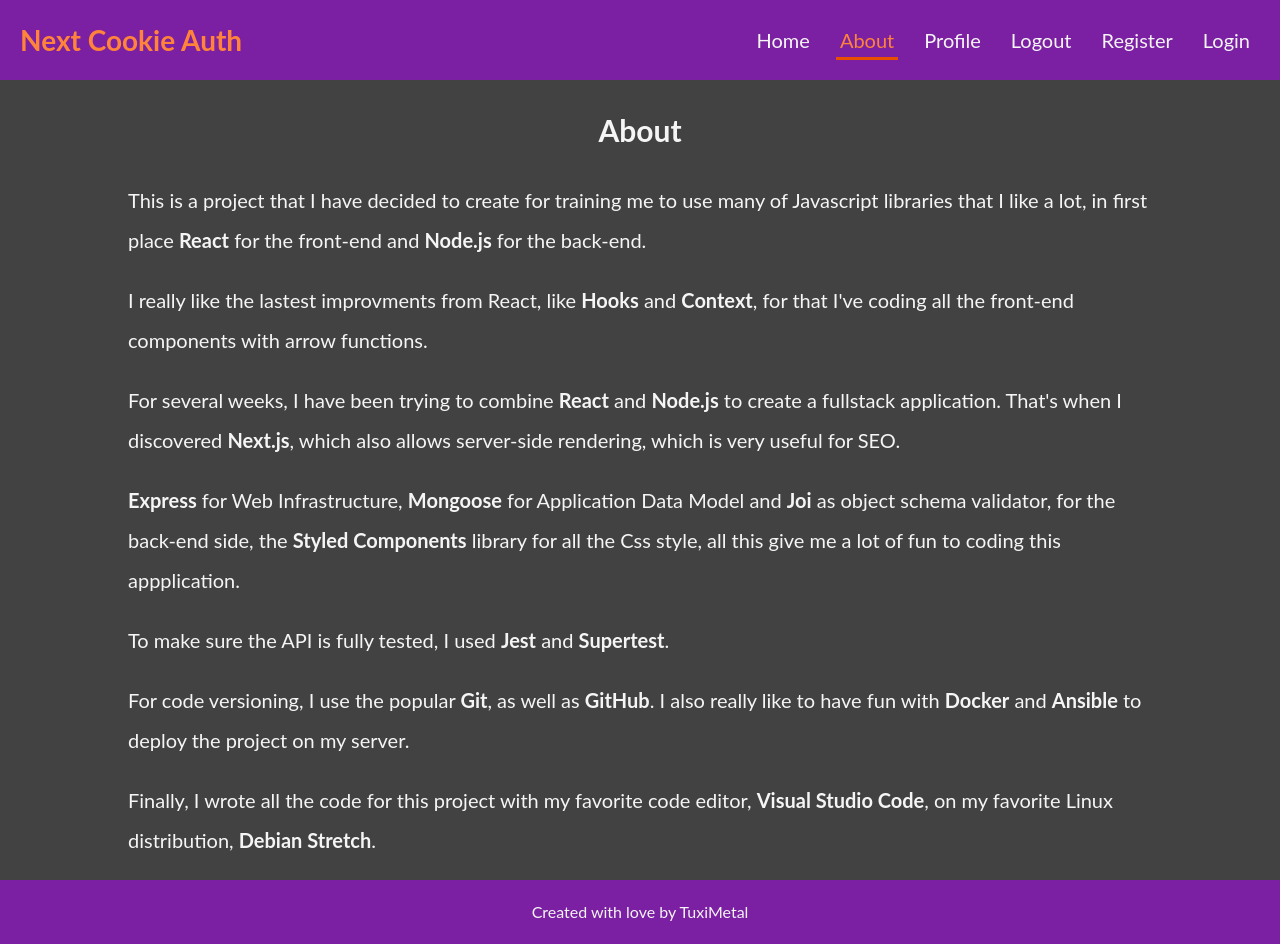
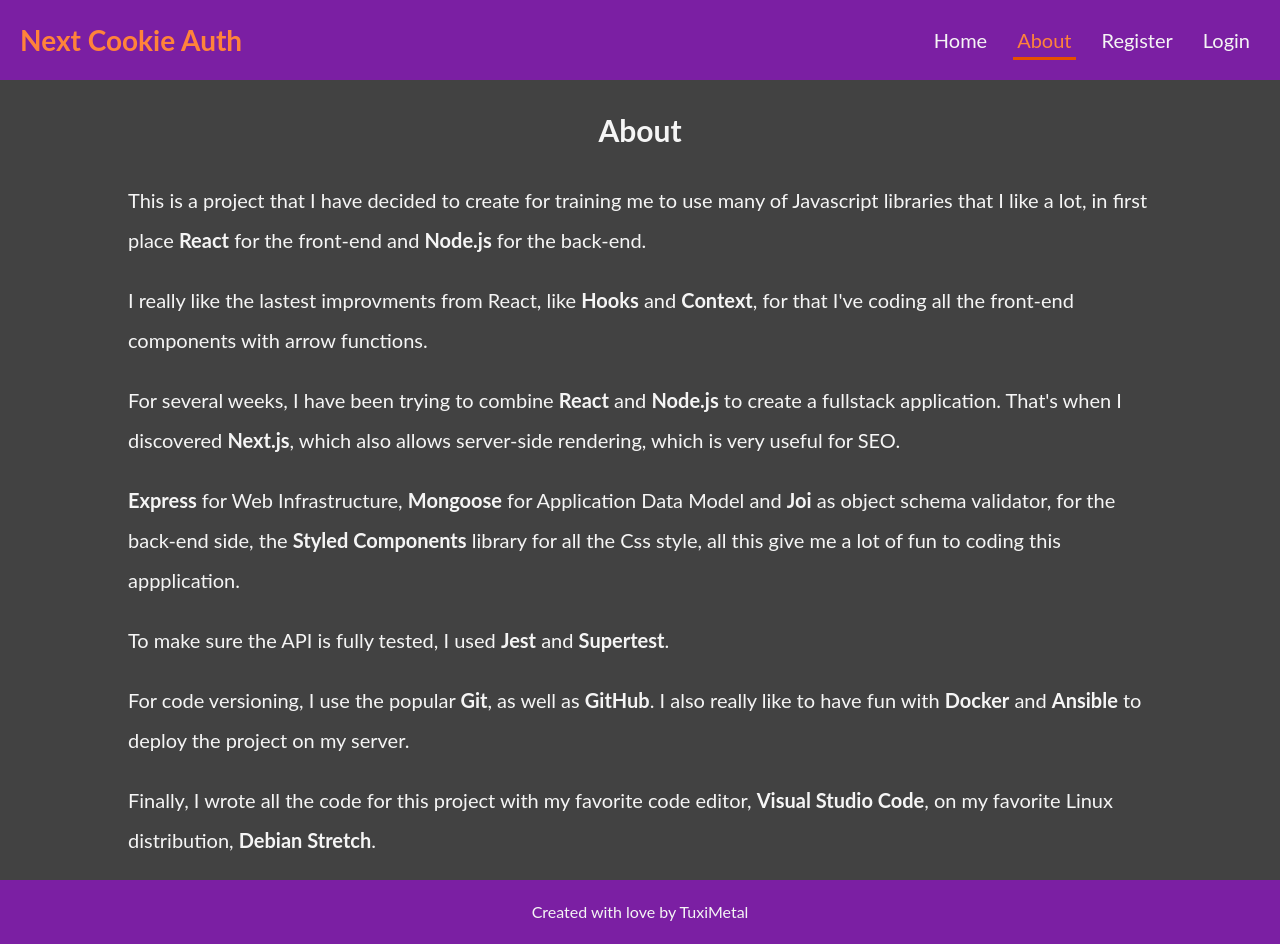
Before and after one commit to TituxMetal/next-cookie-auth, a Next.js app: page /about in a window 1280 px wide. Built offline with nearby package versions, Linux system fonts and the light colour scheme; a web font is replaced by a local one.

Commit message:
Update navigation Menu component; add isAuthenticated variable from UserContext and display the correct links

```diff
--- a/components/navigation/Menu.js
+++ b/components/navigation/Menu.js
@@ -1,7 +1,12 @@
+import { useContext } from 'react'
+
+import { UserContext } from '../../context'
 import { NavBar } from '../styled'
 import { ActiveLink, SignedInLinks, SignedOutLinks } from '../navigation'
 
-const Menu = () => {
+const Menu = props => {
+  const { isAuthenticated } = useContext(UserContext)
+
   return (
     <NavBar>
       <div className='brand'>
@@ -16,8 +21,7 @@
         <ActiveLink href='/about'>
           <a>About</a>
         </ActiveLink>
-        <SignedInLinks />
-        <SignedOutLinks />
+        {isAuthenticated ? <SignedInLinks /> : <SignedOutLinks />}
       </section>
     </NavBar>
   )
```
